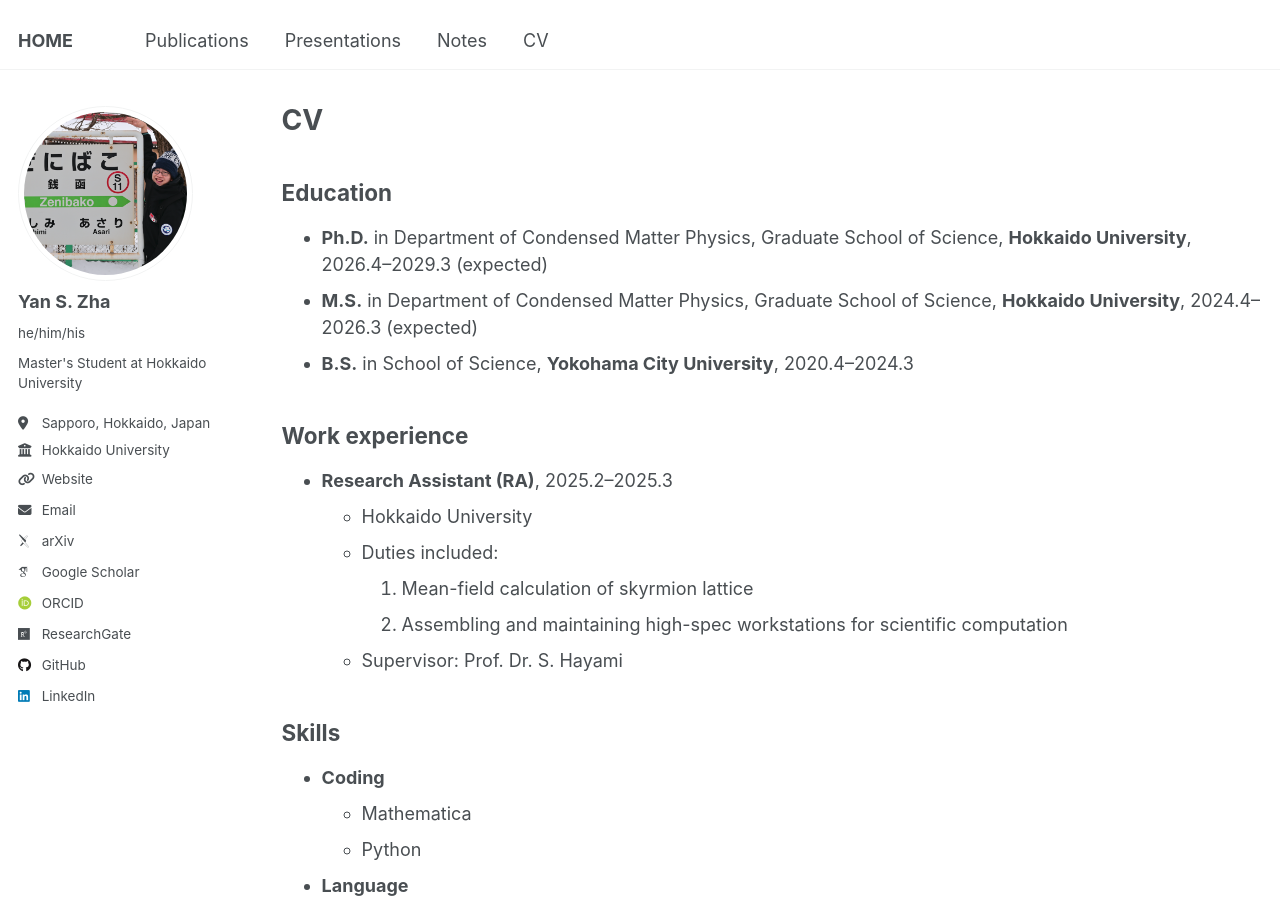
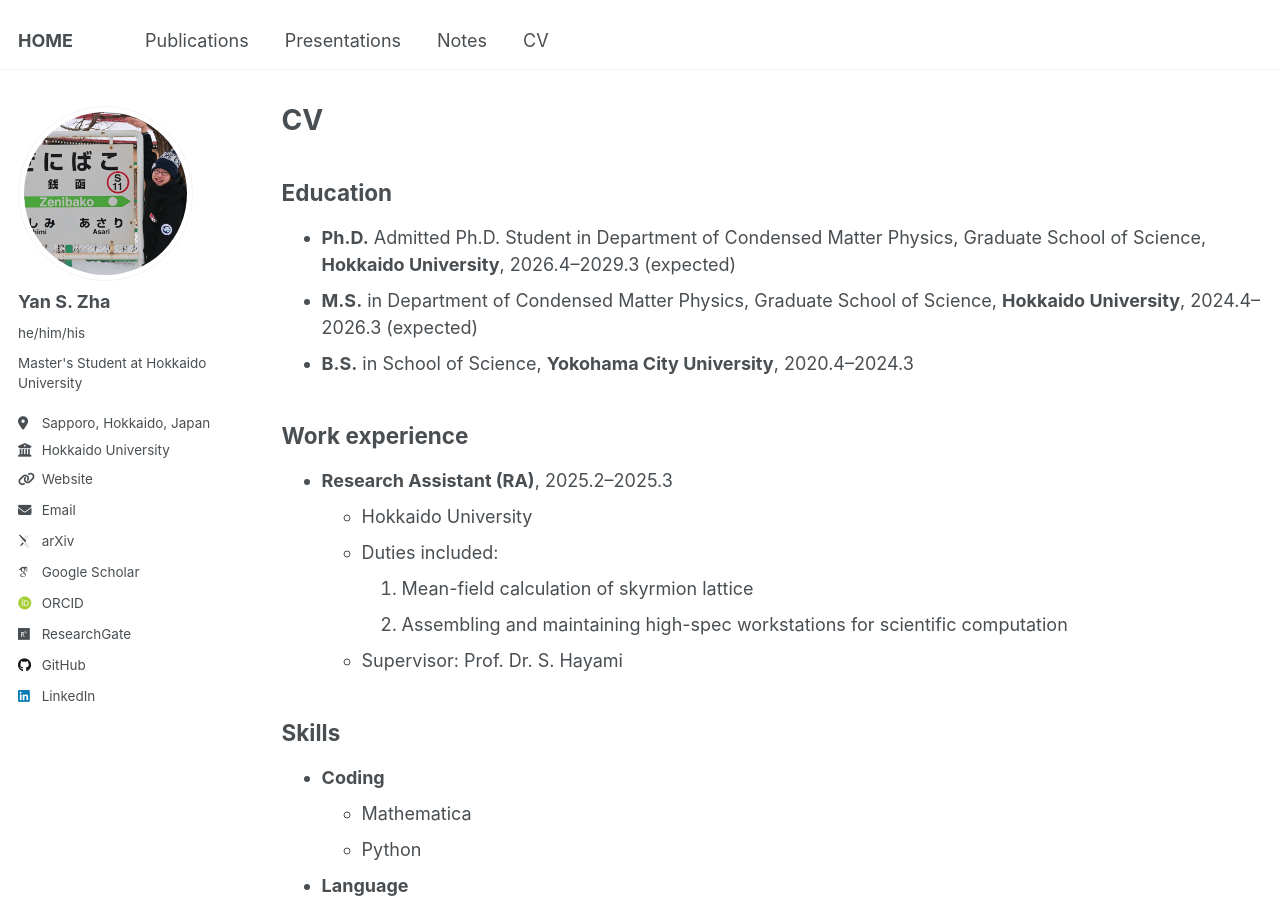
Before and after one commit to yzhacn/yzhacn.github.io, a Jekyll site: the page built from _pages/cv.md, in a window 1280 px wide and 900 px high. Built offline with Jekyll 4.4.1, drawn with Linux system fonts in a browser that asks for light colours; some web fonts are replaced.

Commit message:
Update cv.md

```diff
--- a/_pages/cv.md
+++ b/_pages/cv.md
@@ -11,7 +11,7 @@ redirect_from:
 
 ## Education
 
-* **Ph.D.** in Department of Condensed Matter Physics, Graduate School of Science, **Hokkaido University**, 2026.4--2029.3 (expected)
+* **Ph.D.** Admitted Ph.D. Student in Department of Condensed Matter Physics, Graduate School of Science, **Hokkaido University**, 2026.4--2029.3 (expected)
 * **M.S.** in Department of Condensed Matter Physics, Graduate School of Science, **Hokkaido University**, 2024.4--2026.3 (expected)
 * **B.S.** in School of Science, **Yokohama City University**, 2020.4--2024.3
 
```
